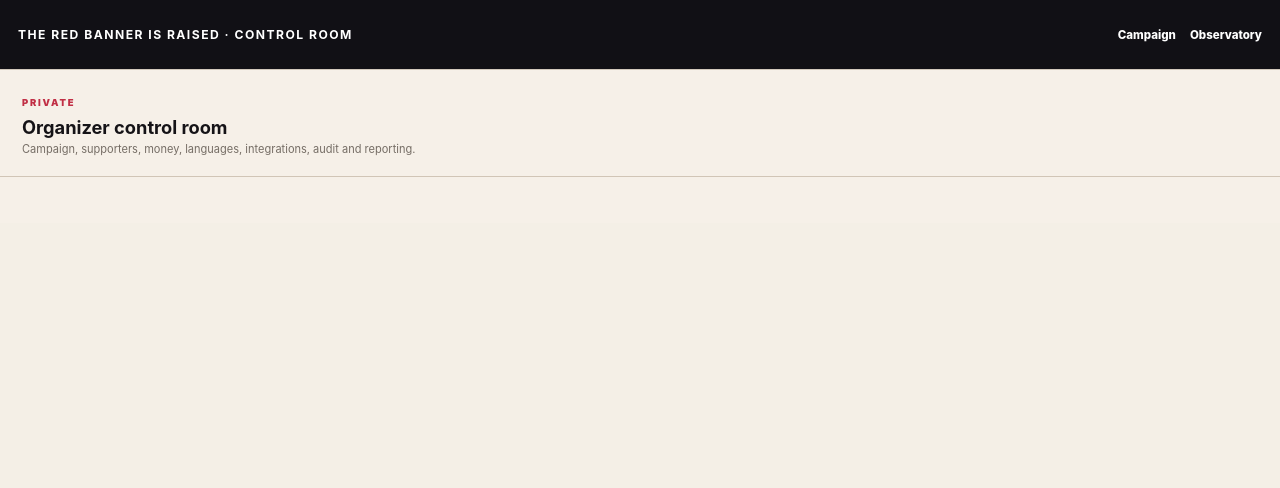
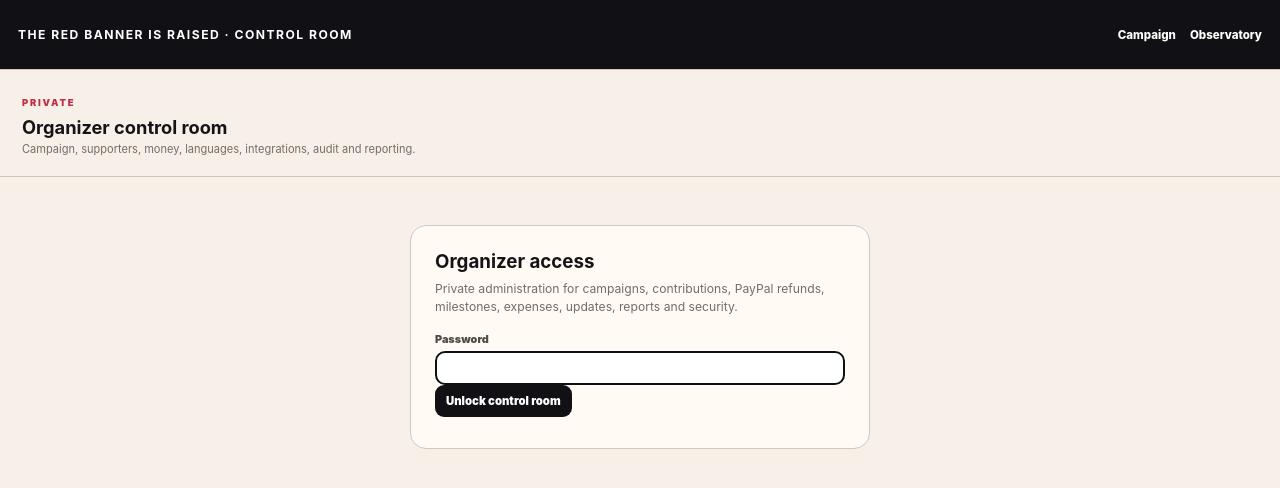
Before and after one commit to chilperic/chilperic.github.io, a plain HTML site: page solidarity-karen/organizer/index.html in a window 1280 px wide. Drawn offline with Linux system fonts and the light colour scheme.

Commit message:
Fix embedded organizer dialog initialization

```diff
--- a/solidarity-karen/organizer/index.html
+++ b/solidarity-karen/organizer/index.html
@@ -38,6 +38,7 @@ body:has(#adminDialog[open]){overflow:auto!important}
 </div>
 <script src="../config.js"></script>
 <script src="../locales.js"></script>
+<script>const embeddedAdmin=document.getElementById("adminDialog");embeddedAdmin.showModal=()=>embeddedAdmin.setAttribute("open","");embeddedAdmin.close=()=>embeddedAdmin.removeAttribute("open");</script>
 <script src="../admin.js"></script>
 <script>
 window.addEventListener("DOMContentLoaded",()=>document.getElementById("adminBtn").click());
```
